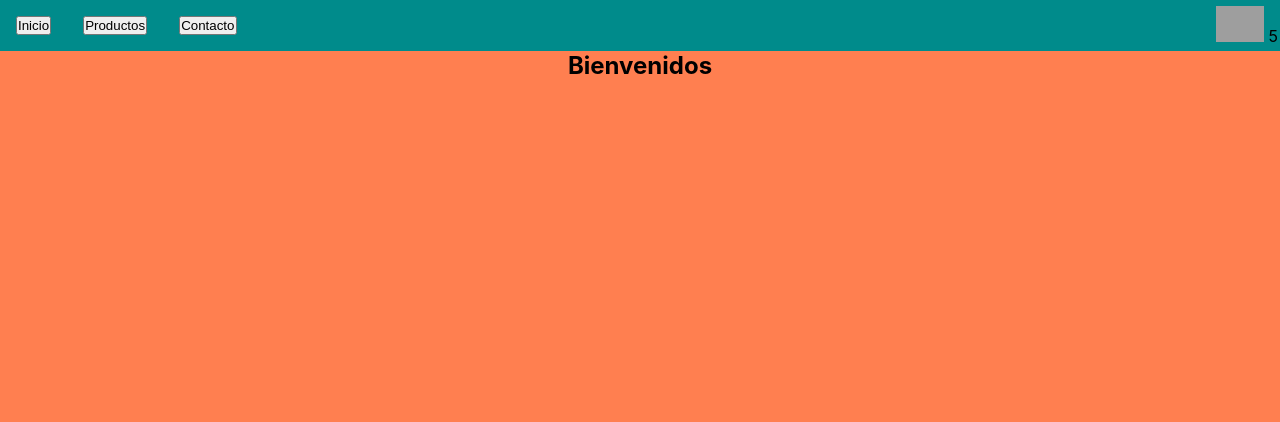
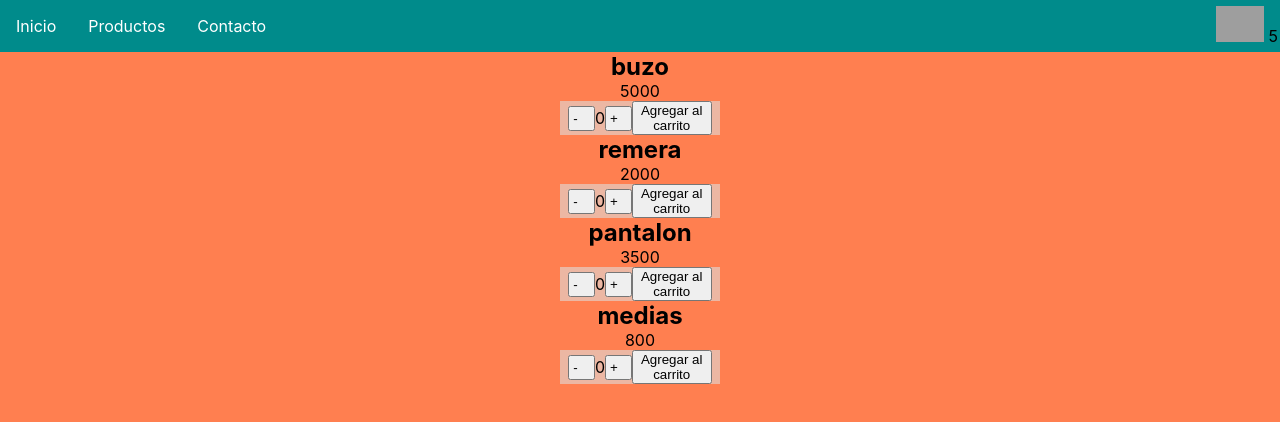
Before and after one commit to GastonPetiti/ProyectoReact, a React (Create React App) app: page / in a window 1280 px wide. Shown: the top 422 px of the page. Built offline with nearby package versions, Linux system fonts and the light colour scheme; grey boxes are pictures that could not be loaded.

Commit message:
agregando los items con map y promise

```diff
--- a/src/App.css
+++ b/src/App.css
@@ -6,3 +6,34 @@
 body{
   background-color: coral;
 }
+.Count{
+  display: flex;
+  justify-content: center;
+  align-items: center;
+  height: auto;
+  width:10rem;
+  background-color: rgb(236, 183, 163);
+  flex-wrap: wrap;
+}
+button{
+  display: flex;
+  height: auto;
+  width: 2em;
+}
+.containerBtn{
+  display: flex;
+  flex-direction: row;
+}
+.card{
+  display: flex;
+  justify-content: center;
+  align-items: center;
+  flex-direction: column;
+}
+.btnQuantity{
+  padding: 3px;
+}
+.btnAdd{
+  width: 5rem;
+  align-items:;
+}
--- a/src/App.js
+++ b/src/App.js
@@ -3,11 +3,12 @@ import './App.css';
 import NavBar from './components/NavBar/NavBar';
 import ItemListContainer from './components/ItemListContainer/ItemListContainer';
 
+
 function App() {
   return (
     <div className="App">
       <NavBar />
-      <ItemListContainer greeting="Bienvenidos"/>
+      <ItemListContainer/>
     </div>
   );
 }
--- /dev/null
+++ b/src/asyncmock.js
@@ -0,0 +1,14 @@
+const productos = [
+    {id:1,name:'buzo', stock:20, price:5000,img:'https://saborstore.com/wp-content/uploads/2022/04/Hoodie-Drop-Negro-Verde.jpg'},
+    {id:2,name:'remera', stock:10, price:2000,img:'https://saborstore.com/wp-content/uploads/2022/04/Remera-Drop-Negro-Violeta-Frente.jpg'},
+    {id:3,name:'pantalon', stock:15, price:3500,img:'https://saborstore.com/wp-content/uploads/2021/11/Recto-Work-221-600x600.jpg'},
+    {id:4,name:'medias', stock:10, price:800,img:'https://saborstore.com/wp-content/uploads/2022/05/Medias-Square-Rojas-2.jpg'}
+]
+
+export const getProducts = () =>{
+    return new Promise ((prendas)=> {
+        setTimeout(()=>{
+            prendas(productos)
+        },2000)
+    })
+}
--- /dev/null
+++ b/src/components/Item/Item.js
@@ -0,0 +1,14 @@
+import ItemCount from '../ItemCount/ItemCount'
+const Item =({id,name,price,img,stock})=>{
+
+    return(
+        <div className="card">
+            <h2>{name}</h2>
+            <p>{price}</p>
+            <div containerBtn>
+            <ItemCount stock={stock}/>
+            </div>
+        </div>
+    )
+}
+export default Item
--- /dev/null
+++ b/src/components/ItemList/ItemList.js
@@ -0,0 +1,11 @@
+import Item from "../Item/Item";
+import ItemCount from "../ItemCount/ItemCount";
+
+const ItemList = ({products}) =>{
+    return (
+        <div className="card2">
+           {products.map(prod => <Item key={prod.id} {...prod}{...ItemCount}/>)}
+        </div>
+    )
+}
+export default ItemList
--- a/src/components/ItemListContainer/ItemListContainer.js
+++ b/src/components/ItemListContainer/ItemListContainer.js
@@ -1,10 +1,26 @@
 import './ItemListContainer.css';
+import ItemList from '../ItemList/ItemList';
+import { useState,useEffect } from 'react';
+import { getProducts } from '../../asyncmock';
+/*import Cards from '../Cards/Cards';*/
 
 const ItemListContainer =(props) =>{
+
+    const[products,setProducts] = useState([])
+
+    useEffect(()=>{
+        getProducts().then(response => {
+            setProducts(response)
+
+        })
+    },[])
+
     return (
-    <section>
+    <div>
         <h1>{props.greeting}</h1>
-    </section>
+        <ItemList products={products}/>
+
+    </div>
     )
 }
 export default ItemListContainer
--- a/src/components/NavBar/NavBar.css
+++ b/src/components/NavBar/NavBar.css
@@ -13,6 +13,11 @@
     display: flex;
 
 }
-button{
+a{
     margin: 1rem;
+    text-decoration: none;
+    color: #fff;
 }
+.NavBar{
+    justify-content: space-between;
+}
--- a/src/components/NavBar/NavBar.js
+++ b/src/components/NavBar/NavBar.js
@@ -5,9 +5,9 @@ const NavBar = () =>{
     return(
         <nav className='NavBar'>
         <div className='Enlaces'>
-        <button>Inicio</button>
-        <button>Productos</button>
-        <button>Contacto</button>
+        <a href="#">Inicio</a>
+        <a href="#">Productos</a>
+        <a href="#">Contacto</a>
         </div>
         <CartWidget/>
       </nav>
```
